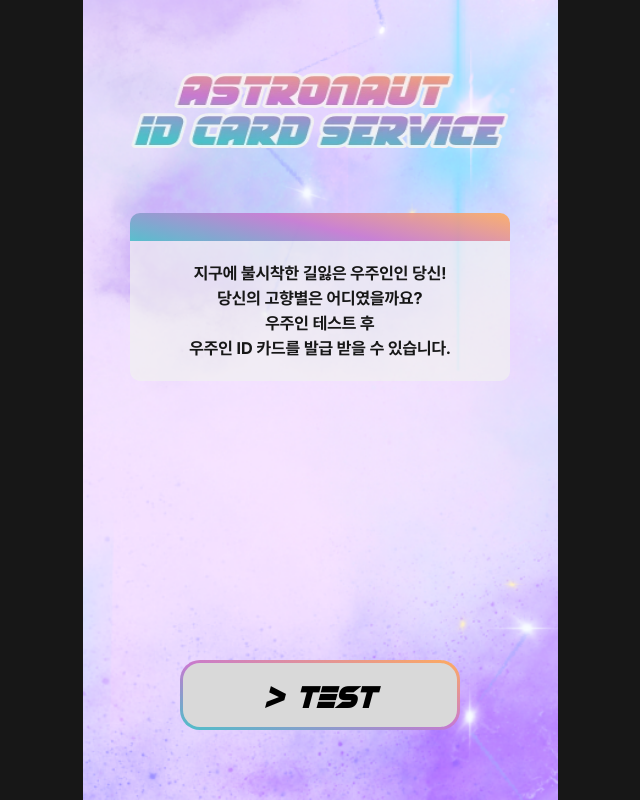
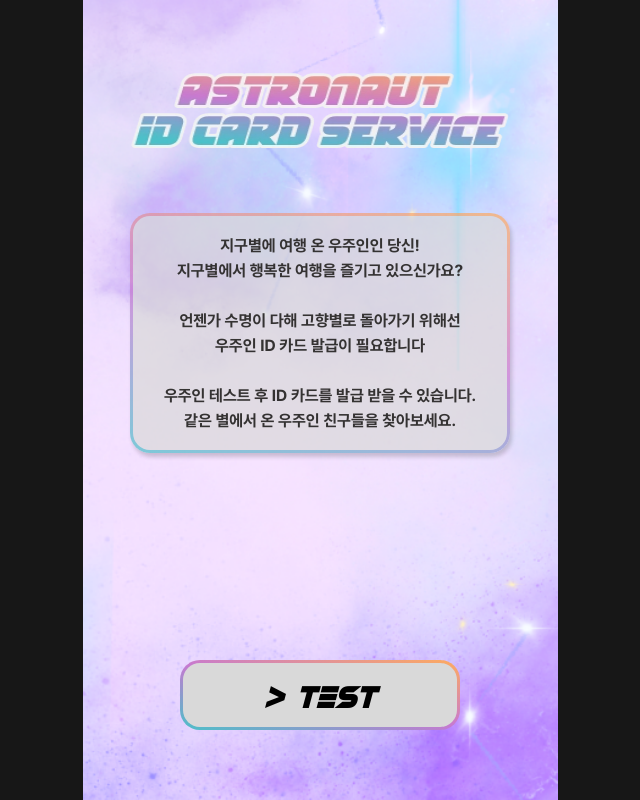
Before and after one commit to TEAM-WooKa/ASTRONAUT, a Next.js app: page / in a window 1280 px wide. Shown: the whole page, without its empty margins (320-960 px from the left). Built offline with nearby package versions, Linux system fonts and the light colour scheme.

Commit message:
feat: 배경을 투명하면서, 그라데이션 border이 있는 박스 만들기

```diff
--- a/src/pages/index.tsx
+++ b/src/pages/index.tsx
@@ -1,4 +1,7 @@
-import { GradientButtonStyled } from '@/assets/styles/gradient';
+import {
+  GradientBoxStyled,
+  GradientButtonStyled,
+} from '@/assets/styles/gradient';
 import AButton from '@/component/common/AButton';
 import AText from '@/component/common/AText';
 import GradientBox from '@/component/common/GradientBox';
@@ -25,14 +28,21 @@ function Home() {
             height={80}
           />
         </MainLogoWrapper>
-        <GradientBox>
+        <TextBox>
           <TextWrapper>
-            <p>지구에 불시착한 길잃은 우주인인 당신!</p>
-            <p>당신의 고향별은 어디였을까요?</p>
-            <p>우주인 테스트 후</p>
-            <p>우주인 ID 카드를 발급 받을 수 있습니다.</p>
+            <p>지구별에 여행 온 우주인인 당신!</p>
+            <p>지구별에서 행복한 여행을 즐기고 있으신가요?</p>
+            <br />
+            <p>언젠가 수명이 다해 고향별로 돌아가기 위해선</p>
+            <p> 우주인 ID 카드 발급이 필요합니다</p>
+            <br />
+            <p> 우주인 테스트 후 ID 카드를 발급 받을 수 있습니다.</p>
+            <p> 같은 별에서 온 우주인 친구들을 찾아보세요.</p>
           </TextWrapper>
-        </GradientBox>
+          <BgBox>
+            <InnerBox></InnerBox>
+          </BgBox>
+        </TextBox>
       </div>
       <ButtonWrapper>
         <GradientButton onClick={goTest}>&gt; test</GradientButton>
@@ -62,13 +72,38 @@ const MainLogoWrapper = styled.div`
 
 const TextWrapper = styled(AText)`
   line-height: 25px;
-  color: ${(props) => props.theme.colors.bg};
-  font-size: 1.05rem;
+  color: ${(props) => props.theme.colors.main2};
+  font-size: 1rem;
   font-weight: 700;
   padding: 20px 0;
   border-radius: 20px;
   width: 100%;
   letter-spacing: 0.5%;
+  z-index: 10;
+  display: block;
+  position: relative;
+`;
+
+const TextBox = styled.div`
+  position: relative;
+  z-index: 1;
+`;
+
+const BgBox = styled(GradientBoxStyled)`
+  opacity: 0.7;
+
+  position: absolute;
+  width: 100%;
+  height: 100%;
+  top: 0;
+  border-radius: 20px;
+  z-index: 0;
+  overflow: hidden;
+  box-shadow: 2px 4px 4px rgba(0, 0, 0, 0.25);
+`;
+
+const InnerBox = styled.div`
+  background: rgba(241, 241, 241, 0.7);
 `;
 
 const ButtonWrapper = styled.div`
```
